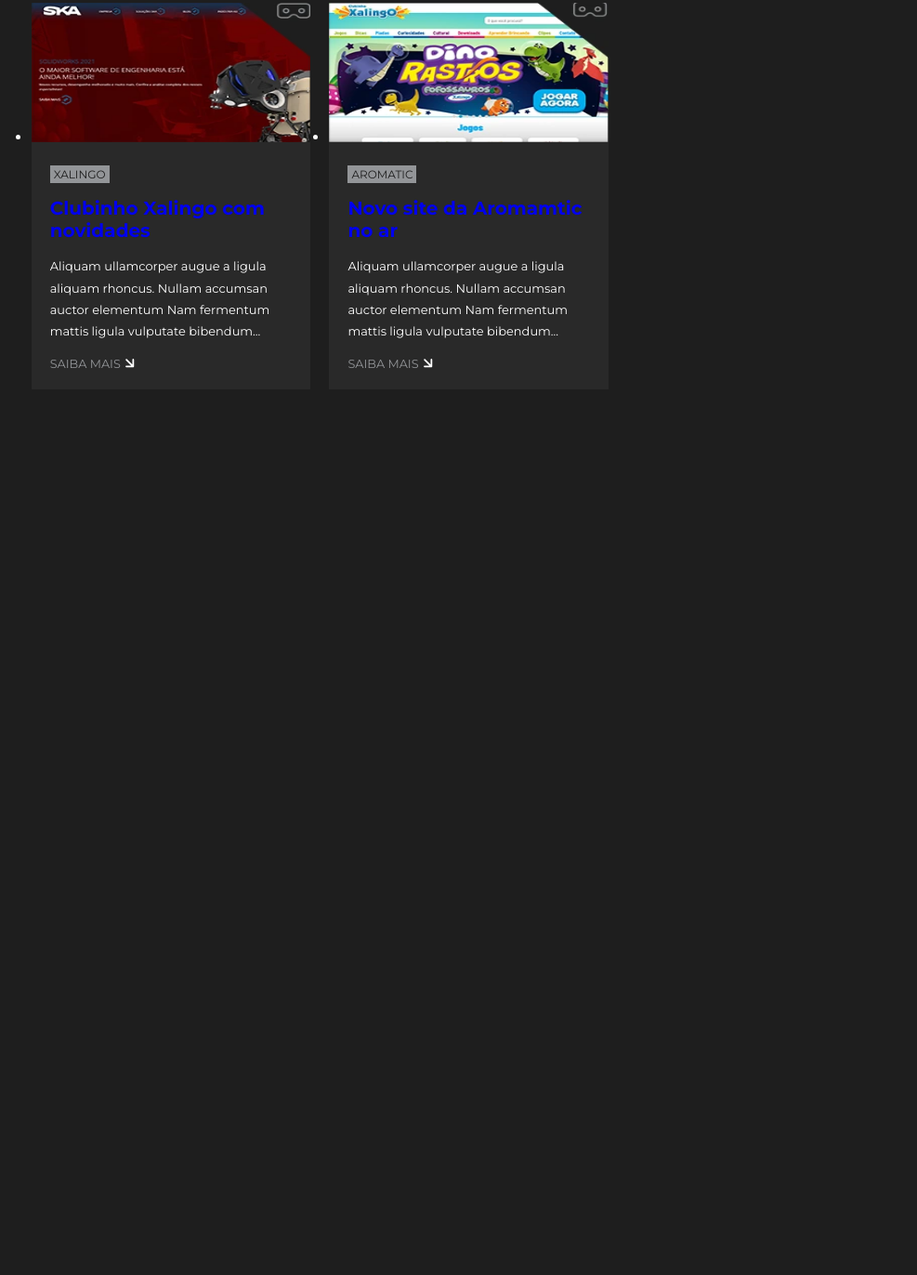
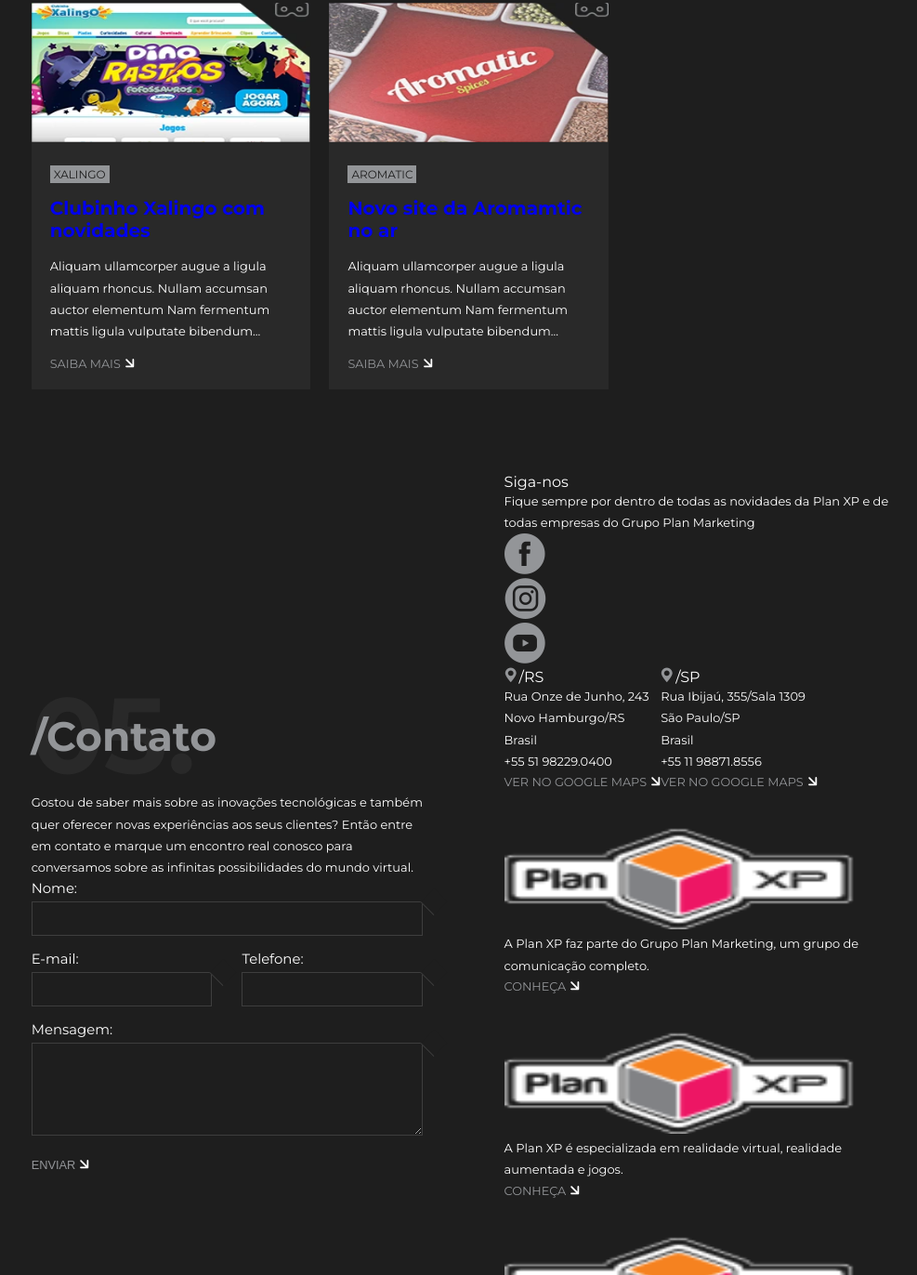
Before and after one commit to Higornmr/testePlan, a plain HTML site: page index.html in a window 1280 px wide. Shown: the part 1428-2800 px from the top of the page at 93% size, without its empty margins (264-1251 px from the left). Before the commit the page ends 1897 px from the top, so only its background shows below. Drawn offline with Linux system fonts and the light colour scheme.

Commit message:
Adicionando a terceira section e estilizando

```diff
--- a/css/base/_global.css
+++ b/css/base/_global.css
@@ -34,3 +34,17 @@ b {
 label {
   font-size: 0.93rem;
 }
+
+li {
+  list-style-type: none;
+}
+
+@media screen and (min-width: 900px) {
+  #main {
+    padding-left: 235px;
+  }
+
+  section {
+    min-height: 100vh;
+  }
+}
--- /dev/null
+++ b/css/layout/_thirdSection.css
@@ -0,0 +1,136 @@
+.input {
+  position: relative;
+  margin-top: 5px;
+  width: 100%;
+
+  box-sizing: border-box;
+}
+
+.input-container {
+  position: relative;
+  margin-bottom: 15px;
+}
+
+.form-two-cols {
+  display: flex;
+  justify-content: space-between;
+}
+
+.input::after {
+  content: "";
+  position: absolute;
+
+  border-bottom: 1px solid #3e3e3e;
+  background-color: #1e1e1e;
+
+  top: -10px;
+  right: -10px;
+  width: 20px;
+  height: 20px;
+
+  transform: rotate(45deg);
+}
+
+.input input,
+.input textarea {
+  width: calc(100% - 12px);
+
+  border: 1px solid #3e3e3e;
+  color: #fff;
+
+  background-color: transparent;
+  box-shadow: none;
+
+  padding: 10px 5px;
+
+  outline: none;
+}
+
+.input textarea {
+  min-height: 100px;
+  resize: vertical;
+}
+
+.input input:focus,
+.input textarea:focus {
+  background-color: #292929;
+}
+
+.form-two-cols .input-container {
+  width: calc(50% - 10px);
+}
+
+#contato form {
+  margin-top: 20px;
+}
+
+#contato .g-recaptcha {
+  margin: 25px 0 20px;
+}
+
+#contato .features-list {
+  margin: -40px -10px;
+}
+
+#contato .features-list > li {
+  width: calc(33.33% - 20px);
+  max-width: 220px;
+  margin: 40px 10px;
+  padding-bottom: 40px;
+  position: relative;
+}
+
+#contato .features-list .contact-title {
+  display: block;
+  font-size: 1.25rem;
+  color: #939598;
+  margin-bottom: 10px;
+}
+
+#contato .features-list .cover {
+  max-width: 110px;
+  margin-bottom: 10px;
+}
+
+#contato .features-list .read-more,
+#contato .social-media {
+  position: absolute;
+  left: 0;
+}
+
+#contato .features-list .read-more {
+  top: calc(100% - 25px);
+}
+
+#contato .social-media {
+  display: flex;
+  justify-content: space-between;
+  flex-direction: row;
+  top: calc(100% - 20px);
+  width: 100%;
+  max-width: 175px;
+}
+
+#contato .social-media > li {
+  width: calc(33.33% - 5px);
+  min-width: 20px;
+  max-width: 44px;
+}
+
+#contato .social-media img {
+  width: 100%;
+  transition: 0.2s;
+}
+
+#contato .social-media a:hover img {
+  transform: scale(1.1);
+}
+
+.pin-icon::before {
+  content: url(../../img/local.webp);
+  padding-right: 3px;
+}
+
+.bar-before::before {
+  content: "/";
+}
--- a/css/style.css
+++ b/css/style.css
@@ -6,3 +6,4 @@
 
 @import url("./layout/_firstSection.css");
 @import url("./layout/_secondSection.css");
+@import url("./layout/_thirdSection.css");
--- a/index.html
+++ b/index.html
@@ -7,7 +7,7 @@
     <meta name="viewport" content="width=device-width, initial-scale=1.0">
     <link rel="stylesheet" href="./css/style.css">
 
-    <!-- <script src='https://www.google.com/recaptcha/api.js?hl=pt-BR'></script> -->
+    <script src='https://www.google.com/recaptcha/api.js?hl=pt-BR'></script>
 
     <title>PlanXp</title>
 </head>
@@ -59,25 +59,26 @@
                 <div>
                     <ul class="features-list flex-cols-wrap">
                         <li>
-                            <div class="cover"><img src="./img/img01.jpg" alt=""></div>
+                            <div class="cover"><img src="./img/img01.jpg" alt="Duas pessoas jogando no celular"></div>
                             <p>A <b>PlanXP</b> tem uma equipe qualificada para o <b>desenvolvimento de jogos
                                     digitais</b>
                                 para <b>dispositivos móveis</b> (smartphones, tablets e afins).</p>
                         </li>
                         <li>
-                            <div class="cover"><img src="./img/img02.jpg" alt=""></div>
+                            <div class="cover"><img src="./img/img02.jpg" alt="Um rapaz com fones de ouvido"></div>
                             <p>Desenvolvemos games para anunciar seus produtos e serviços, através da <b>gamificação</b>
                                 (aplicações que utilizam dinâmicas de jogos para engajamento de usuários, resolução de
                                 problemas e melhoria no aprendizado).</p>
                         </li>
                         <li>
-                            <div class="cover"><img src="./img/img03.jpg" alt=""></div>
+                            <div class="cover"><img src="./img/img03.jpg" alt="Um rapaz jogando no celular"></div>
                             <p>Utilizando as últimas tecnologias para a <b>criação de games</b>, trabalhamos de acordo
                                 com
                                 as necessidades dos clientes, sempre buscando oferecer o resultado que ele busca.</p>
                         </li>
                         <li>
-                            <div class="cover"><img src="./img/joystick.webp" alt=""></div>
+                            <div class="cover"><img src="./img/joystick.webp" alt="Imagem de um console de video-game">
+                            </div>
                             <p>Experimente inovar com a <b>PlanXP</b> para <b>desenvolver os seus jogos digitais!</b>
                             </p>
                             <a href="#contato" class="read-more">Entre em contato agora mesmo</a>
@@ -100,7 +101,7 @@
                 </div>
                 <ul class="news-list flex-cols-wrap">
                     <li>
-                        <div class="cover"><img src="./img/img04.jpg" alt=""></div>
+                        <div class="cover"><img src="./img/img07.jpg" alt="Imagem do site SKA"></div>
                         <div class="content">
                             <span class="tag">SKA</span>
                             <h3 class="news-title"><a href="#">Plan cria o novo site da SKA</a></h3>
@@ -110,7 +111,7 @@
                         </div>
                     </li>
                     <li>
-                        <div class="cover"><img src="./img/img05.jpg" alt=""></div>
+                        <div class="cover"><img src="./img/img06.jpg" alt="Imagem do site Tintas Killing"></div>
                         <div class="content">
                             <span class="tag">Tintas Killing</span>
                             <h3 class="news-title"><a href="#">Plan cria o novo site para a Tintas Killing</a></h3>
@@ -120,7 +121,7 @@
                         </div>
                     </li>
                     <li>
-                        <div class="cover"><img src="./img/img06.jpg" alt=""></div>
+                        <div class="cover"><img src="./img/img05.jpg" alt="Imagem do site Cargo BR"></div>
                         <div class="content">
                             <span class="tag">Cargo BR</span>
                             <h3 class="news-title"><a href="#">Estamos desenvolvendo o novo site da CargoBR</a></h3>
@@ -130,7 +131,7 @@
                         </div>
                     </li>
                     <li>
-                        <div class="cover"><img src="./img/img07.jpg" alt=""></div>
+                        <div class="cover"><img src="./img/img08.jpg" alt="Imagem do site do Xalingo"></div>
                         <div class="content">
                             <span class="tag">Xalingo</span>
                             <h3 class="news-title"><a href="#">Clubinho Xalingo com novidades</a></h3>
@@ -140,7 +141,7 @@
                         </div>
                     </li>
                     <li>
-                        <div class="cover"><img src="./img/img08.jpg" alt=""></div>
+                        <div class="cover"><img src="./img/img04.jpg" alt="Imagem do Site Aromatic"></div>
                         <div class="content">
                             <span class="tag">Aromatic</span>
                             <h3 class="news-title"><a href="#">Novo site da Aromamtic no ar</a></h3>
@@ -156,6 +157,90 @@
 
         <!-- Third section -->
 
+        <section id="third-section">
+            <div class="section-content">
+                <div class="two-cols">
+                    <div>
+                        <div class="section-title-wrapper" data-before="05.">
+                            <h2 class="main-title">Contato</h2>
+                        </div>
+                        <p>Gostou de saber mais sobre as inovações tecnológicas e também quer oferecer novas
+                            experiências aos seus
+                            clientes? Então entre em contato e marque um encontro real
+                            conosco para conversamos sobre as infinitas possibilidades do mundo virtual.
+                        </p>
+                        <form>
+                            <div class="input-container">
+                                <label for="nome">Nome:</label>
+                                <div class="input"><input type="text" id="nome" required></div>
+                            </div>
+                            <div class="form-two-cols">
+                                <div class="input-container">
+                                    <label for="email">E-mail:</label>
+                                    <div class="input"><input type="email" id="email"></div>
+                                </div>
+                                <div class="input-container">
+                                    <label for="telefone">Telefone:</label>
+                                    <div class="input"><input type="tel" id="telefone" required></div>
+                                </div>
+                            </div>
+                            <div class="input-container">
+                                <label for="mensagem">Mensagem:</label>
+                                <div class="input"><textarea id="mensagem" required></textarea></div>
+                            </div>
+                            <div class="g-recaptcha" data-sitekey="."></div>
+                            <button type="submit" class="read-more">Enviar</button>
+                        </form>
+                    </div>
+                    <div>
+                        <ul class="features-list flex-cols-wrap">
+                            <li>
+                                <span class="contact-title">Siga-nos</span>
+                                <p>Fique sempre por dentro de todas as novidades da Plan XP e de todas empresas do Grupo
+                                    Plan Marketing</p>
+                                <ul class="social-media">
+                                    <li><a href="#" title="Facebook"><img src="./img/icon-facebook.webp"
+                                                alt="Logo do Facebook"></a></li>
+                                    <li><a href="#" title="Instagram"><img src="./img/icon-instagram.webp"
+                                                alt="Logo do Instagram"></a></li>
+                                    <li><a href="#" title="Youtube"><img src="./img/icon-youtube.webp"
+                                                alt="Logo do Youtube"></a></li>
+                                </ul>
+                            </li>
+                            <li>
+                                <span class="contact-title pin-icon"><span class="bar-before">RS</span></span>
+                                <p>Rua Onze de Junho, 243<br>Novo Hamburgo/RS<br>Brasil<br>+55 51 98229.0400</p>
+                                <a href="#" class="read-more">Ver no Google Maps</a>
+                            </li>
+                            <li>
+                                <span class="contact-title pin-icon"><span class="bar-before">SP</span></span>
+                                <p>Rua Ibijaú, 355/Sala 1309<br>São Paulo/SP<br>Brasil<br>+55 11 98871.8556</p>
+                                <a href="#" class="read-more">Ver no Google Maps</a>
+                            </li>
+                            <li>
+                                <div class="cover"><img src="./img/logoXp.webp" alt="logo da empresa"></div>
+                                <p>A Plan XP faz parte do Grupo Plan Marketing, um grupo de comunicação completo.</p>
+                                <a href="#" class="read-more">Conheça</a>
+                            </li>
+                            <li>
+                                <div class="cover"><img src="./img/logoXp.webp" alt="logo da empresa"></div>
+                                <p>A Plan XP é especializada em realidade virtual, realidade aumentada e jogos.</p>
+                                <a href="#" class="read-more">Conheça</a>
+                            </li>
+                            <li>
+                                <div class="cover"><img src="./img/logoXp.webp" alt="logo da empresa"></div>
+                                <p>A FullUp é uma agência especializada em branding, design e campanhas.</p>
+                                <a href="#" class="read-more">Conheça</a>
+                            </li>
+                        </ul>
+                    </div>
+
+                </div>
+            </div>
+
+
+        </section>
+
     </div>
 </body>
 
```
Also changed, not shown: css/layout/_header.css (+4 -4 lines), css/layout/_ thirdSection.css (deleted), img/icon-facebook.webp (added), img/icon-instagram.webp (added), img/icon-youtube.webp (added), img/local.webp (added), img/logoXp.webp (added).
